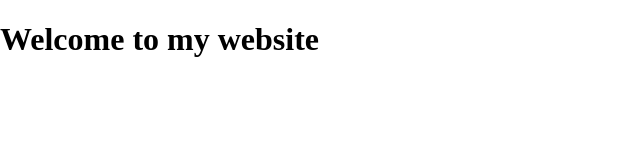
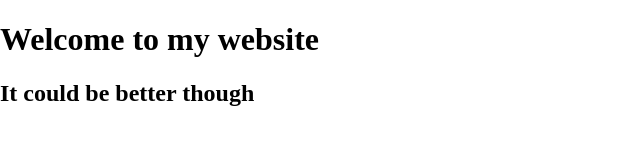
Before and after one commit to carlosbarrero/portfolio, a plain HTML site: page index.html in a window 1280 px wide. Shown: the whole page, without its empty margins (0-640 px from the left). Drawn offline with Linux system fonts and the light colour scheme.

Commit message:
some new hot things

```diff
--- a/index.html
+++ b/index.html
@@ -10,6 +10,7 @@
 </head>
 <body>
     <h1>Welcome to my website</h1>
+    <h2>It could be better though</h2>
 
 </body>
 </html>
```
